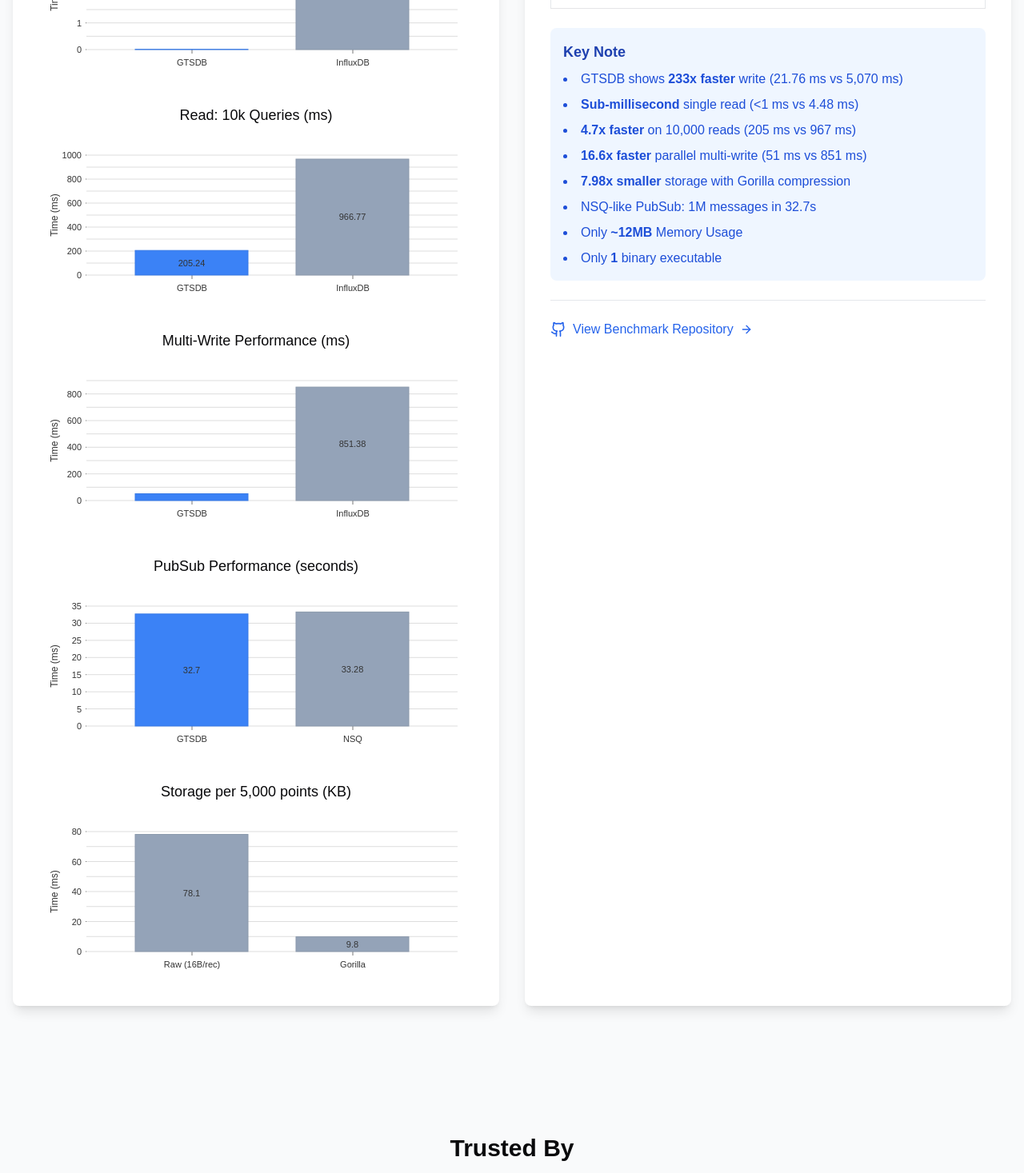
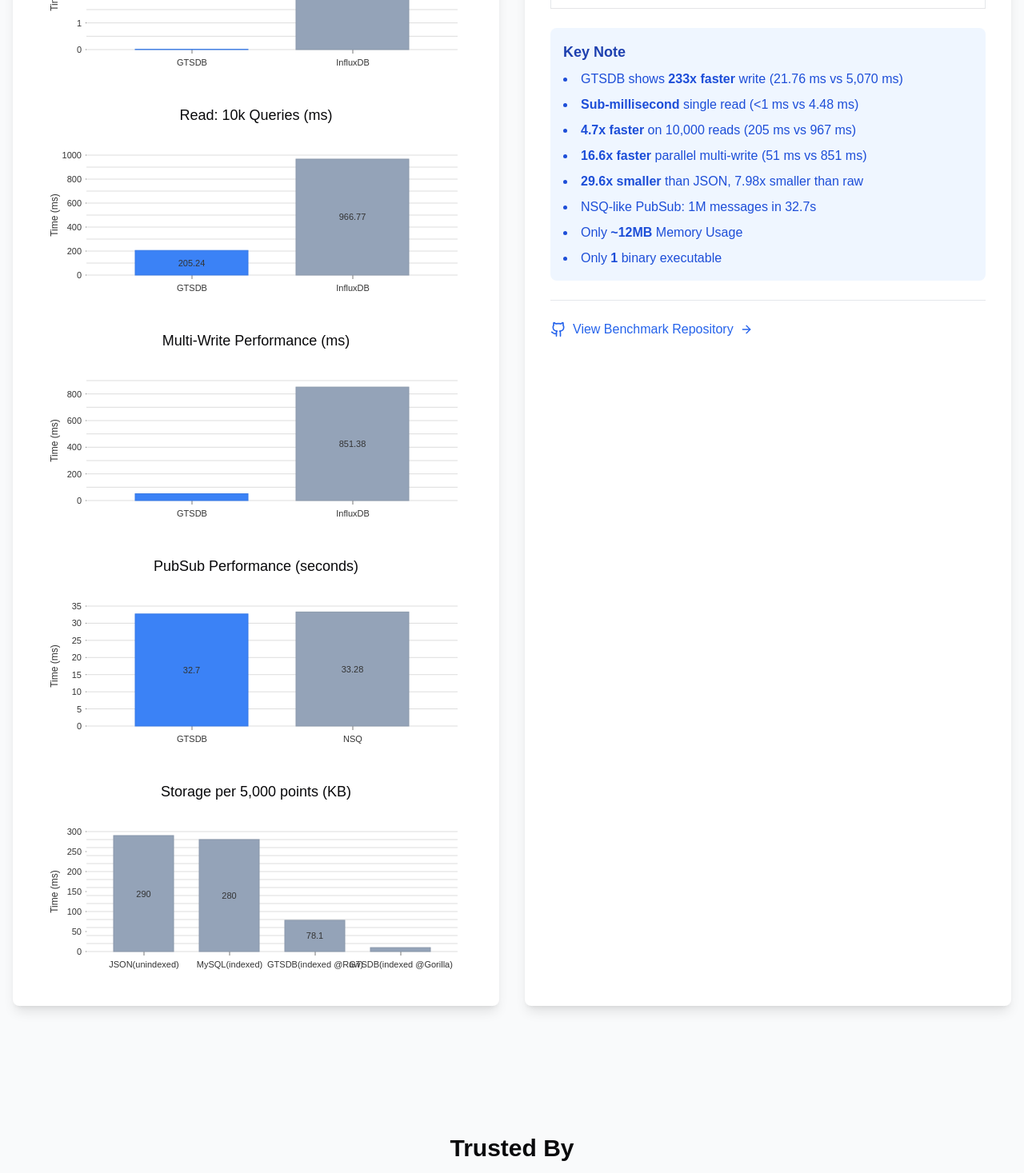
Before and after one commit to abbychau/gtsdb-homepage, a Next.js app: page / in a window 1280 px wide. Shown: the part 3598-5065 px from the top of the page at 80% size. Built offline with nearby package versions, Linux system fonts and the light colour scheme.

Commit message:
feat: update performance metrics and compression data in PerformanceSection

```diff
--- a/app/page.tsx
+++ b/app/page.tsx
@@ -598,8 +598,10 @@
   ]
 
   const compressionData = [
-    { db: "Raw (16B/rec)", kilobytes: 78.1 },
-    { db: "Gorilla", kilobytes: 9.8 }
+    { db: "JSON(unindexed)", kilobytes: 290 },
+    { db: "MySQL(indexed)", kilobytes: 280 },
+    { db: "GTSDB(indexed @Raw)", kilobytes: 78.1 },
+    { db: "GTSDB(indexed @Gorilla)", kilobytes: 9.8 }
   ]
 
   useEffect(() => {
@@ -619,7 +621,7 @@
         padding={0.3}
         valueScale={{ type: 'linear' }}
         indexScale={{ type: 'band', round: true }}
-        colors={({ data }) => data.db === 'GTSDB' ? '#3B82F6' : '#94A3B8'}
+        colors={({ data }) => data.db === 'GTSDB' ? '#3B82F6' : data.db === 'Gorilla' ? '#22c55e' : '#94A3B8'}
         borderWidth={1}
         borderColor={{ from: 'color', modifiers: [['darker', 0.2]] }}
         axisLeft={{
@@ -743,7 +745,7 @@
                   <li><strong>Sub-millisecond</strong> single read (&lt;1 ms vs 4.48 ms)</li>
                   <li><strong>4.7x faster</strong> on 10,000 reads (205 ms vs 967 ms)</li>
                   <li><strong>16.6x faster</strong> parallel multi-write (51 ms vs 851 ms)</li>
-                  <li><strong>7.98x smaller</strong> storage with Gorilla compression</li>
+                  <li><strong>29.6x smaller</strong> than JSON, 7.98x smaller than raw</li>
                   <li>NSQ-like PubSub: 1M messages in 32.7s</li>
                   <li>Only <strong>~12MB</strong> Memory Usage</li>
                   <li>Only <strong>1</strong> binary executable</li>
```
